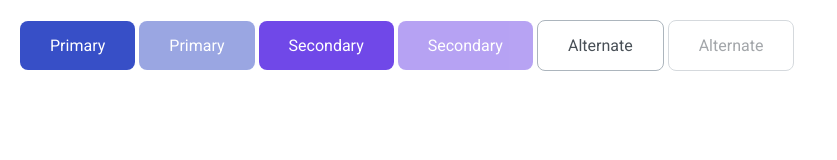
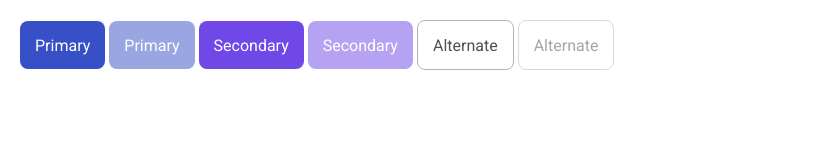
Before and after one commit to js-tasks-ru/htmlcss-20220210_koavlevroman, a website: page 03-lection1/01-button/index.html in a window 1280 px wide. Shown: the whole page, without its empty margins (0-837 px from the left). Drawn offline with Linux system fonts and the light colour scheme.

Commit message:
поправлены отступы у кнопки

```diff
--- a/03-lection1/01-button/button.css
+++ b/03-lection1/01-button/button.css
@@ -1,6 +1,6 @@
 /* Стилизация кнопки */
 .button {
-    padding: 15px 30px;
+    padding: 15px 15px 14px;
     border-radius: 8px;
     font-family: 'Roboto', sans-serif;
     font-size: 16px;
```
